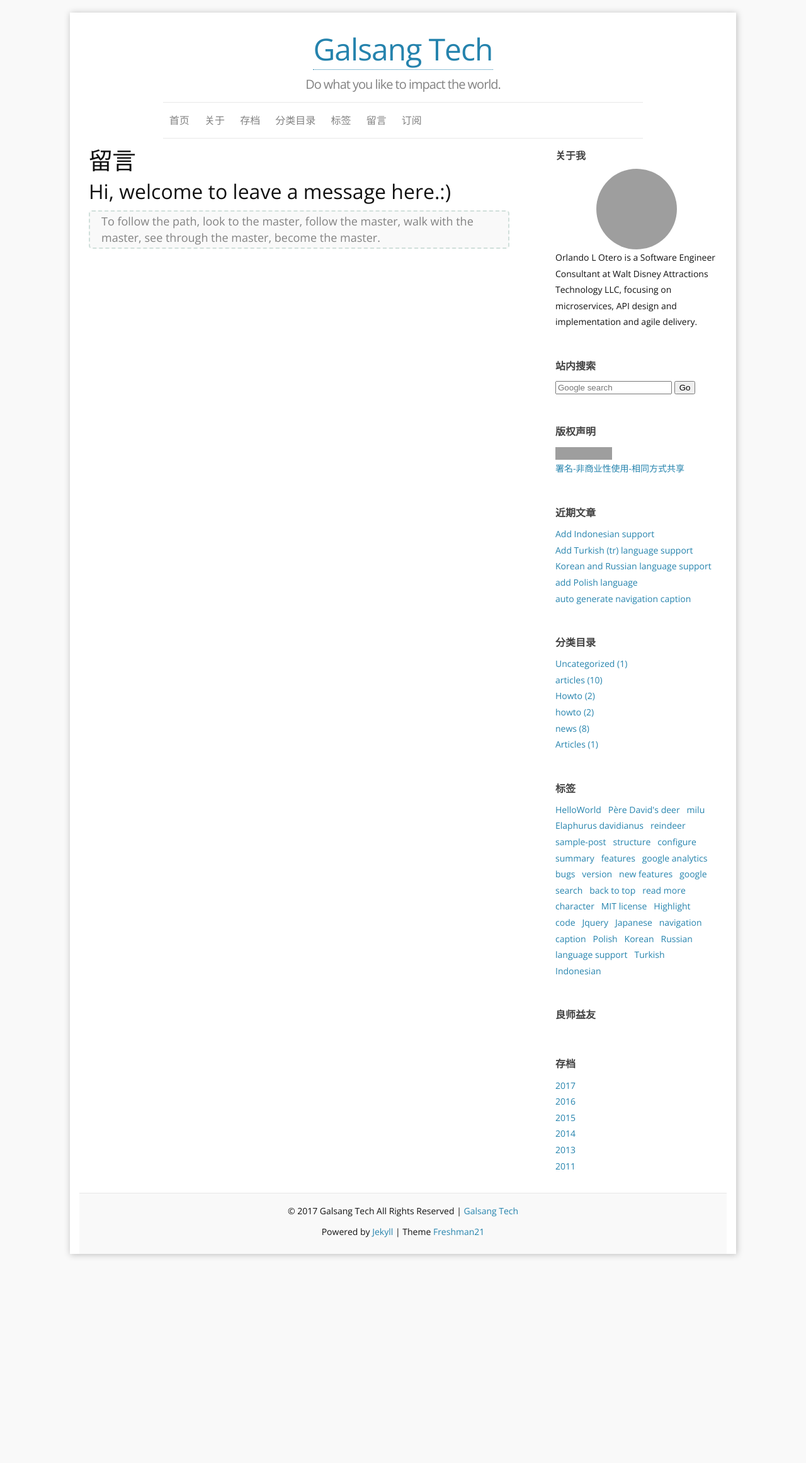
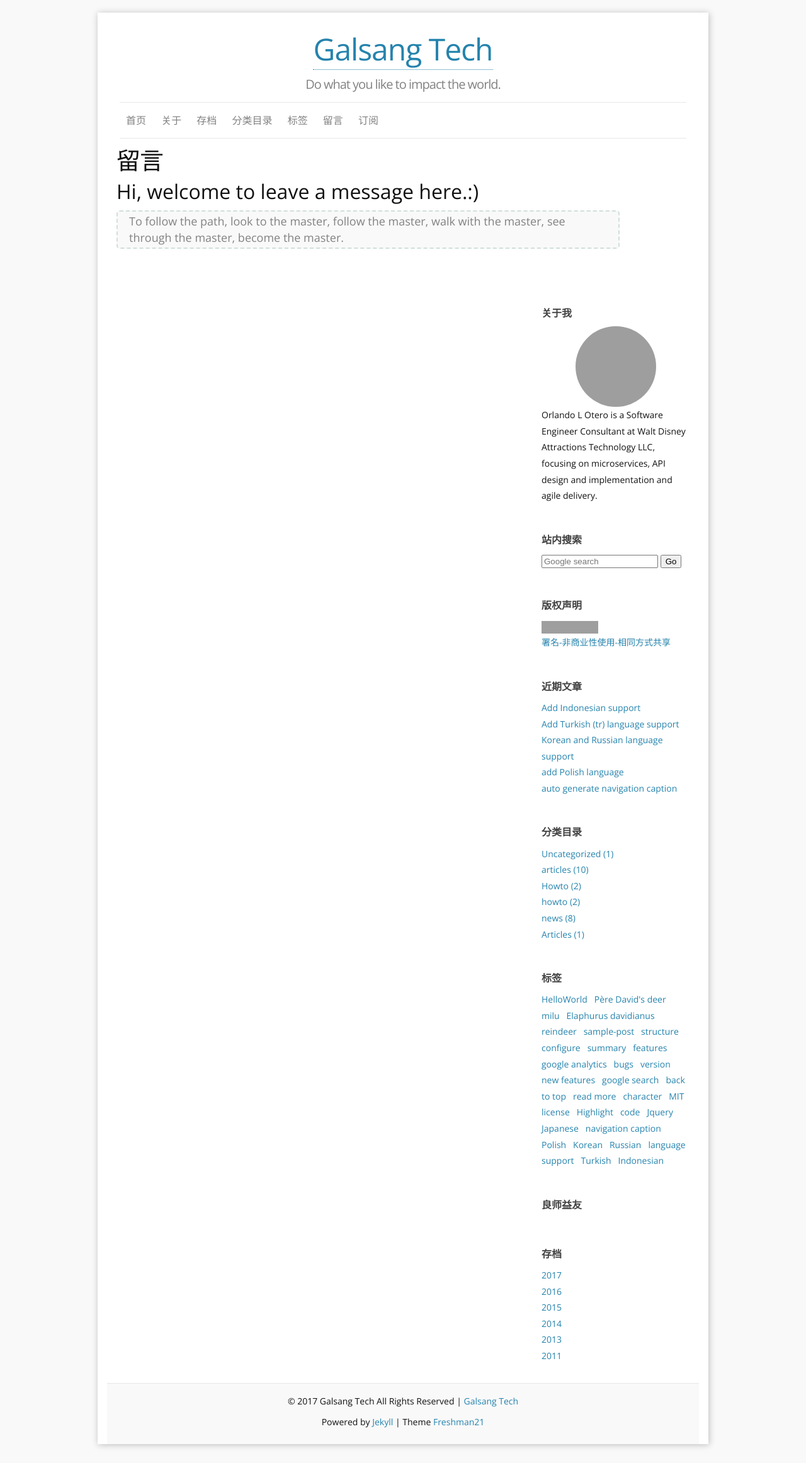
Before and after one commit to vimx86/V-Tech, a Jekyll site: the page built from f_guestbook.md, in a window 1280 px wide. Shown: the whole page at 63% size. Built offline with Jekyll 4.4.1, drawn with Linux system fonts in a browser that asks for light colours; comment, search, counter and statistics services are not loaded; before the commit the page ends 2021 px from its top, so only the background shows below that; grey boxes are pictures that could not be loaded.

Commit message:
little change

```diff
--- a/_sass/_base.scss
+++ b/_sass/_base.scss
@@ -75,7 +75,7 @@
 @media screen and (min-width : $on-palm) {
   .col-sm-8 {
     float:left;
-    width:65%;
+    width:85%;
   }
 
   .col-sm-2 {
--- a/css/main.scss
+++ b/css/main.scss
@@ -28,8 +28,8 @@
 
 
 // Width of the content area
-$content-width:    80%;
-$page-width:       85%;
+$content-width:    960px;
+$page-width:       1000px;
 
 $on-palm:          600px;
 $on-laptop:        500px;
```
